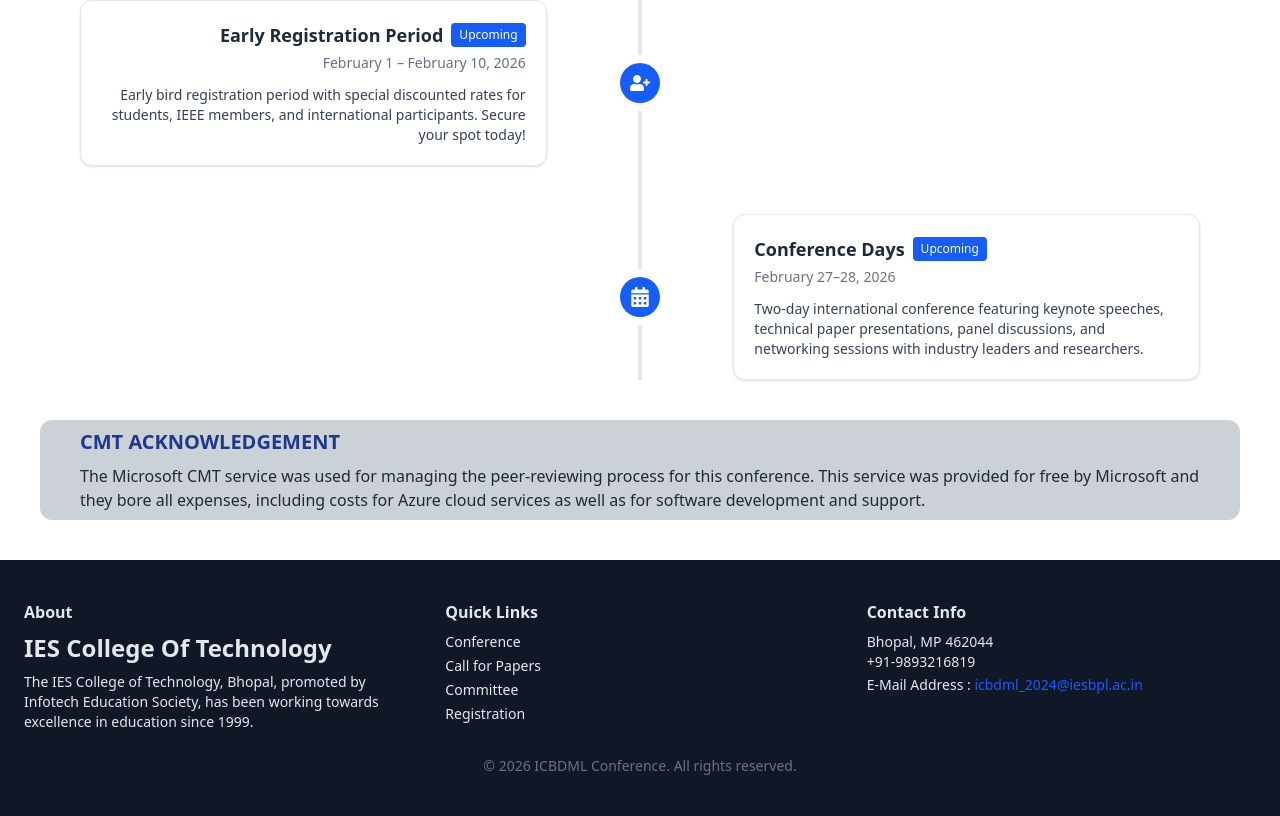
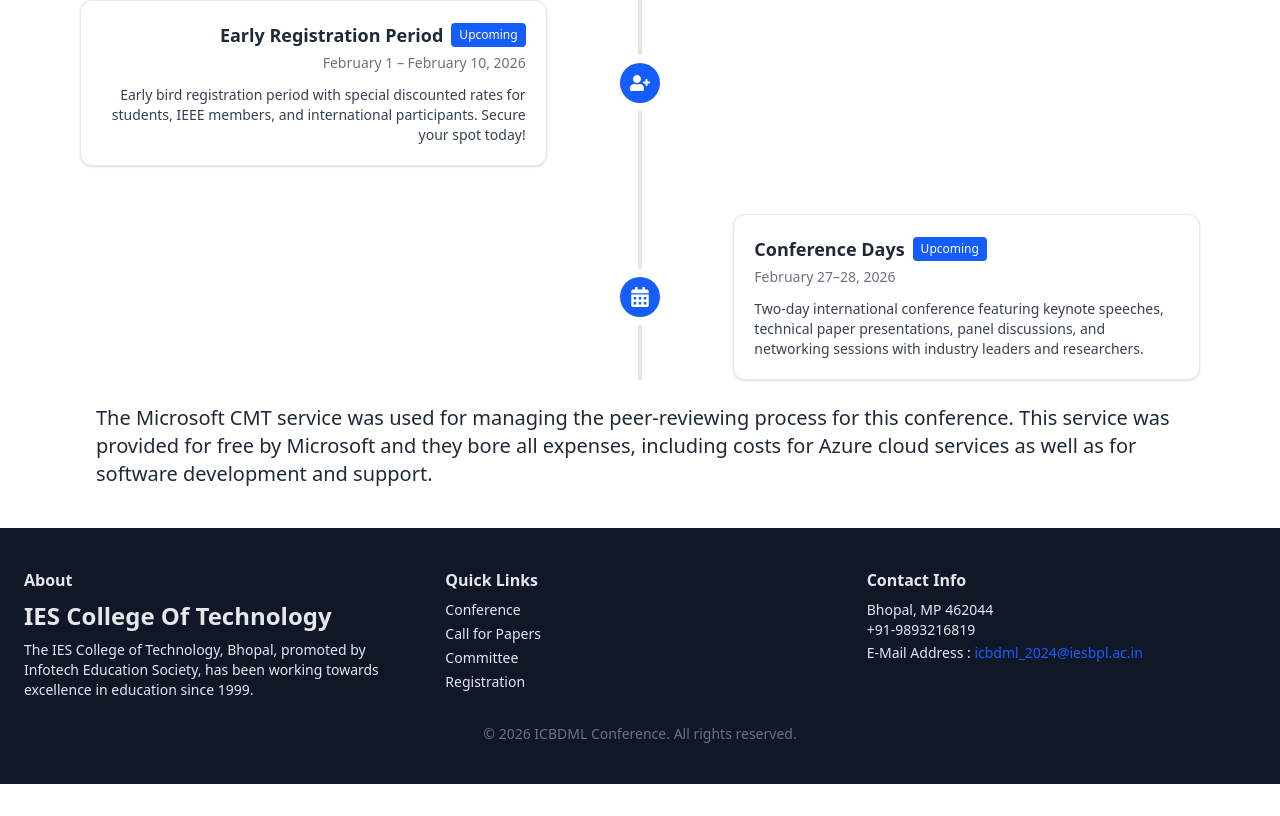
Before and after one commit to mr-dev-prince/ieee_conference, a React (Vite) app: page / in a window 1280 px wide. Shown: the part 4507-5323 px from the top of the page. After the commit the page ends 5291 px from the top, so only its background shows below. Built offline with nearby package versions, Linux system fonts and the light colour scheme.

Commit message:
update: simplify CMT acknowledgment section layout and enhance text styling

```diff
--- a/src/pages/Home.jsx
+++ b/src/pages/Home.jsx
@@ -113,11 +113,10 @@ function TimelineItem({ icon, title, date, status }) {
   );
 }
 
-function CMTAck() {
+export function CMTAck() {
   return (
-    <div className="mt-4 mx-10 px-10 py-2 space-y-2 rounded-xl bg-gray-400/50">
-      <h1 className="text-xl font-semibold text-blue-900">CMT ACKNOWLEDGEMENT</h1>
-      <p>
+    <div className="px-24">
+      <p className="text-xl">
         The Microsoft CMT service was used for managing the peer-reviewing
         process for this conference. This service was provided for free by
         Microsoft and they bore all expenses, including costs for Azure cloud
--- a/src/pages/Submission.jsx
+++ b/src/pages/Submission.jsx
@@ -1,3 +1,5 @@
+import { CMTAck } from "./Home";
+
 export default function Submission() {
   return (
     <div>
@@ -156,6 +158,7 @@ export default function Submission() {
           </div>
         </div>
       </section>
+      <CMTAck />
     </div>
   );
 }
```
